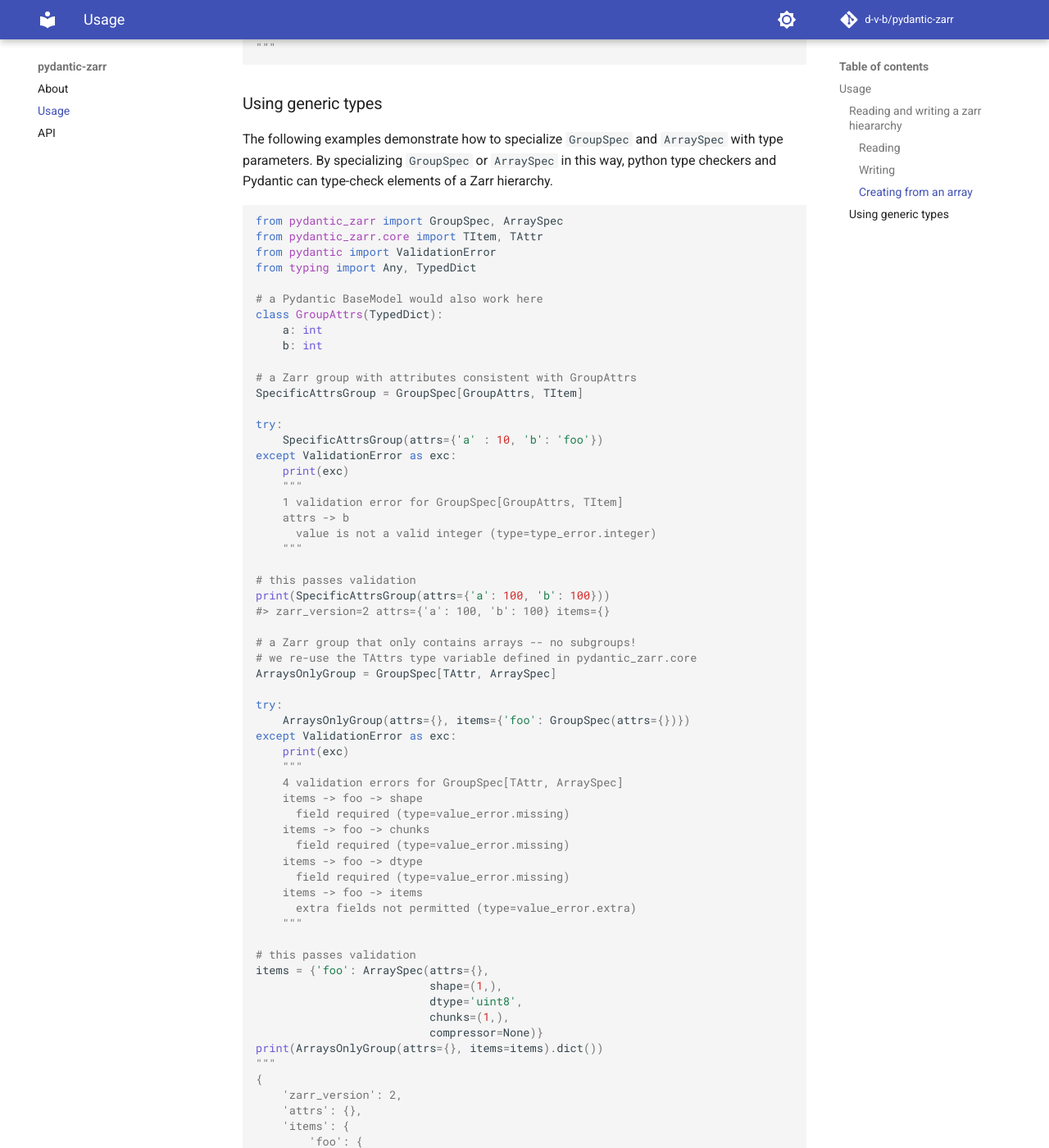
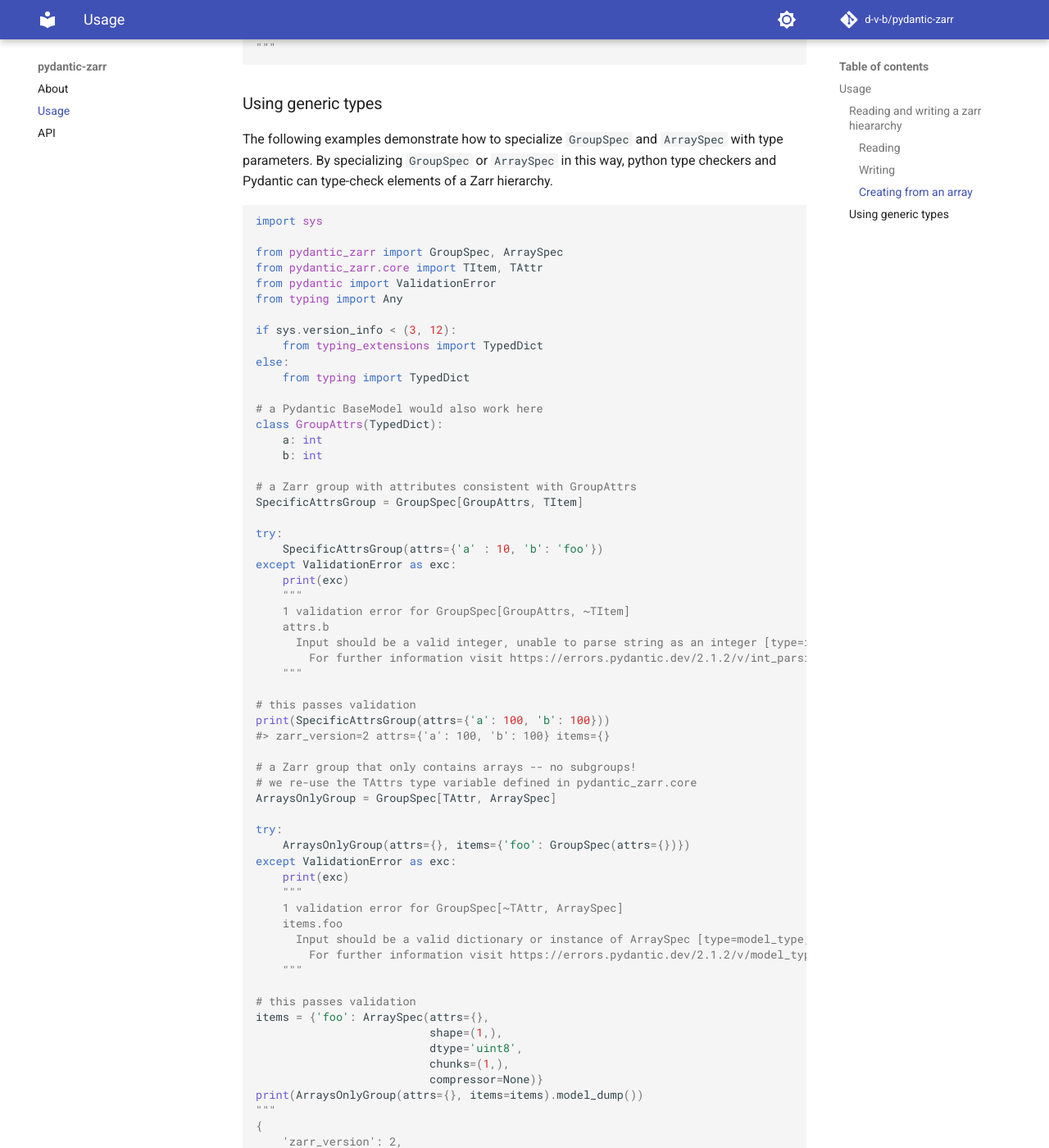
Before and after one commit to janelia-cellmap/pydantic-zarr, an MkDocs documentation site: the page built from docs/usage.md, in a window 1280 px wide and 1400 px high, scrolled down 2205 px. Shown: the whole window at 82% size. Built offline with MkDocs 1.6.1 and Material for MkDocs 9.7.7, drawn with Linux system fonts in a browser that asks for light colours; comment, search, counter and statistics services are not loaded; some of the changed text lies outside the part shown.

Commit message:
Update to pydantic 2
- Use new-fangled syntax
  - depend on typing-extensions for py<3.12
- Change error messages in doctests
- Bump black, ruff dependencies for compatibility with pytest-examples
- Add black and ruff to dev dependencies (fixed versions)

````diff
--- a/docs/usage.md
+++ b/docs/usage.md
@@ -1,10 +1,9 @@
 # Usage
-
-
 
 ## Reading and writing a zarr hieararchy
 
 ### Reading
+
 The `GroupSpec` and `ArraySpec` classes represent Zarr groups and arrays, respectively. To create an instance of a `GroupSpec` or `ArraySpec` from an existing Zarr group or array, pass the Zarr group / array to the `.from_zarr` method defined on the `GroupSpec` / `ArraySpec` classes. This will result in a `pydantic-zarr` model of the Zarr object.
 
 Note that `GroupSpec.from_zarr(zarr_group)` will traverse the entire hierarchy under `zarr_group`. Future versions of this library may introduce a limit on the depth of this traversal: see [#2](https://github.com/d-v-b/pydantic-zarr/issues/2).
@@ -12,6 +11,7 @@ Note that `GroupSpec.from_zarr(zarr_group)` will traverse the entire hierarchy u
 Note that `from_zarr` will *not* read the data inside an array.
 
 ### Writing
+
 To write a hierarchy to some zarr-compatible storage backend, `GroupSpec` and `ArraySpec` have `to_zarr` methods that take a Zarr store and a path and return a Zarr array or group created in the store at the given path.
 
 Note that `to_zarr` will *not* write any array data. You have to do this separately.
@@ -29,7 +29,7 @@ arr = create(path='foo/bar', store=grp.store, shape=(10,), compressor=None)
 arr.attrs.put({'array_metadata': True})
 
 spec = GroupSpec.from_zarr(grp)
-print(spec.dict())
+print(spec.model_dump())
 """
 {
     'zarr_version': 2,
@@ -52,7 +52,7 @@ print(spec.dict())
 """
 
 # modify the spec to define a new Zarr hierarchy
-spec2 = spec.copy()
+spec2 = spec.model_copy()
 spec2.attrs = {'a': 100, 'b': 'metadata'}
 
 spec2.items['bar'].shape = (100,)
@@ -81,7 +81,7 @@ The `ArraySpec` class has a `from_array` static method that takes a numpy-array-
 from pydantic_zarr import ArraySpec
 import numpy as np
 
-print(ArraySpec.from_array(np.arange(10)).dict())
+print(ArraySpec.from_array(np.arange(10)).model_dump())
 """
 {
     'zarr_version': 2,
@@ -103,10 +103,17 @@ print(ArraySpec.from_array(np.arange(10)).dict())
 The following examples demonstrate how to specialize `GroupSpec` and `ArraySpec` with type parameters. By specializing `GroupSpec` or `ArraySpec` in this way, python type checkers and Pydantic can type-check elements of a Zarr hierarchy.
 
 ```python
+import sys
+
 from pydantic_zarr import GroupSpec, ArraySpec
 from pydantic_zarr.core import TItem, TAttr
 from pydantic import ValidationError
-from typing import Any, TypedDict
+from typing import Any
+
+if sys.version_info < (3, 12):
+    from typing_extensions import TypedDict
+else:
+    from typing import TypedDict
 
 # a Pydantic BaseModel would also work here
 class GroupAttrs(TypedDict):
@@ -121,9 +128,10 @@ try:
 except ValidationError as exc:
     print(exc)
     """
-    1 validation error for GroupSpec[GroupAttrs, TItem]
-    attrs -> b
-      value is not a valid integer (type=type_error.integer)
+    1 validation error for GroupSpec[GroupAttrs, ~TItem]
+    attrs.b
+      Input should be a valid integer, unable to parse string as an integer [type=int_parsing, input_value='foo', input_type=str]
+        For further information visit https://errors.pydantic.dev/2.1.2/v/int_parsing
     """
 
 # this passes validation
@@ -139,15 +147,10 @@ try:
 except ValidationError as exc:
     print(exc)
     """
-    4 validation errors for GroupSpec[TAttr, ArraySpec]
-    items -> foo -> shape
-      field required (type=value_error.missing)
-    items -> foo -> chunks
-      field required (type=value_error.missing)
-    items -> foo -> dtype
-      field required (type=value_error.missing)
-    items -> foo -> items
-      extra fields not permitted (type=value_error.extra)
+    1 validation error for GroupSpec[~TAttr, ArraySpec]
+    items.foo
+      Input should be a valid dictionary or instance of ArraySpec [type=model_type, input_value=GroupSpec(zarr_version=2, attrs={}, items={}), input_type=GroupSpec]
+        For further information visit https://errors.pydantic.dev/2.1.2/v/model_type
     """
 
 # this passes validation
@@ -156,7 +159,7 @@ items = {'foo': ArraySpec(attrs={},
                           dtype='uint8',
                           chunks=(1,),
                           compressor=None)}
-print(ArraysOnlyGroup(attrs={}, items=items).dict())
+print(ArraysOnlyGroup(attrs={}, items=items).model_dump())
 """
 {
     'zarr_version': 2,
--- a/pyproject.toml
+++ b/pyproject.toml
@@ -9,12 +9,16 @@ packages = [{include = "pydantic_zarr", from = "src"}]
 [tool.poetry.dependencies]
 python = "^3.9"
 zarr = "^2.14.2"
-pydantic = "^1.10.8"
+pydantic = "^2.0.0"
+typing-extensions = {version = "^4.7.1", python = "<3.12"}
 
 [tool.poetry.group.dev.dependencies]
 pytest = "^7.3.1"
 pytest-cov = "^4.1.0"
 mypy = "^1.3.0"
+pre-commit = "^3.3.3"
+black = "23.7.0"
+ruff = "0.0.277"
 
 [tool.poetry.group.docs.dependencies]
 mkdocs = "^1.4.3"
````
Also changed, not shown: other parts of docs/usage.md (+1 -1 lines), .pre-commit-config.yaml (+5 -5 lines), README.md (+1 -1 lines), docs/index.md (+2 -3 lines), 3 other files.
